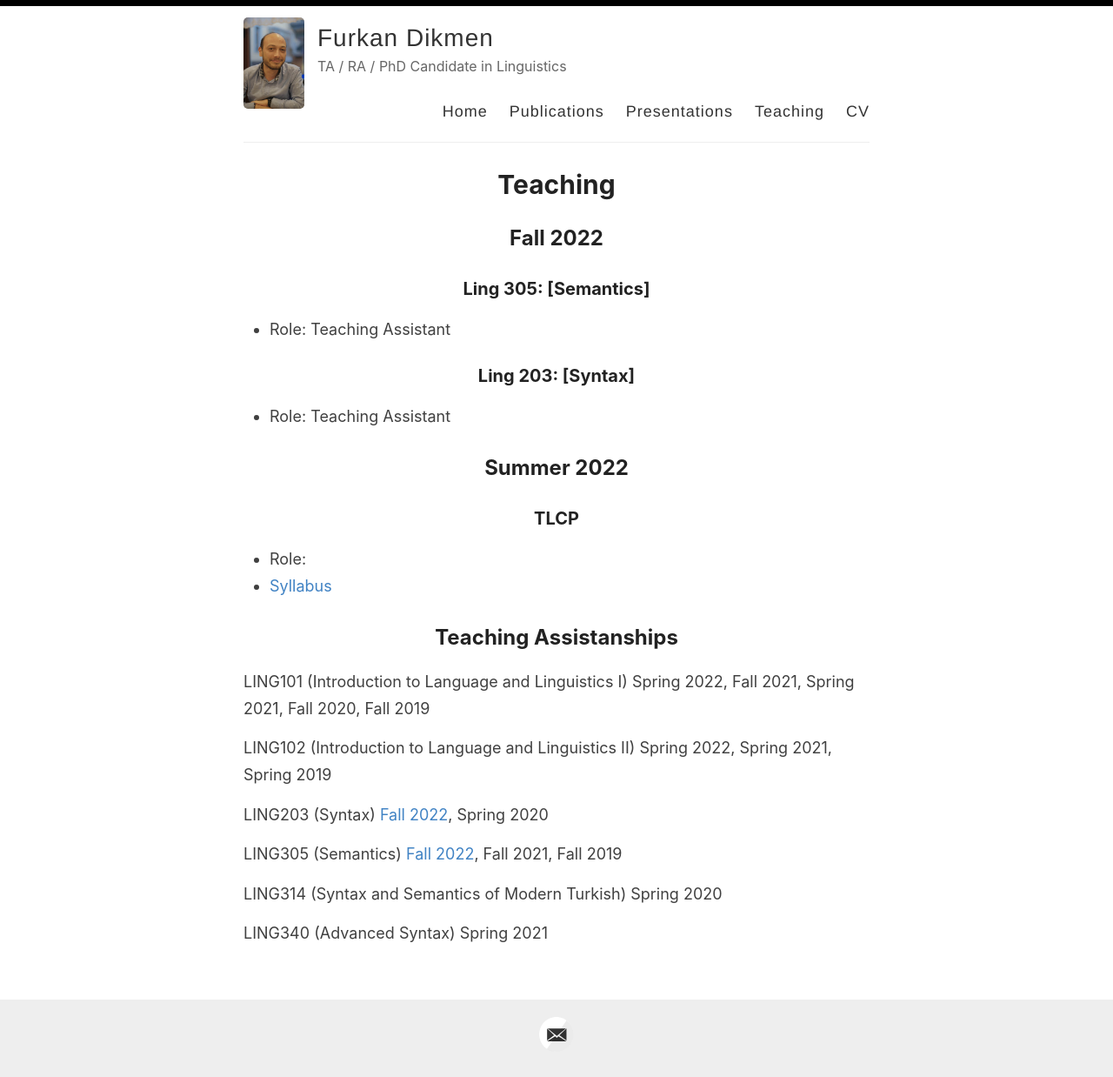
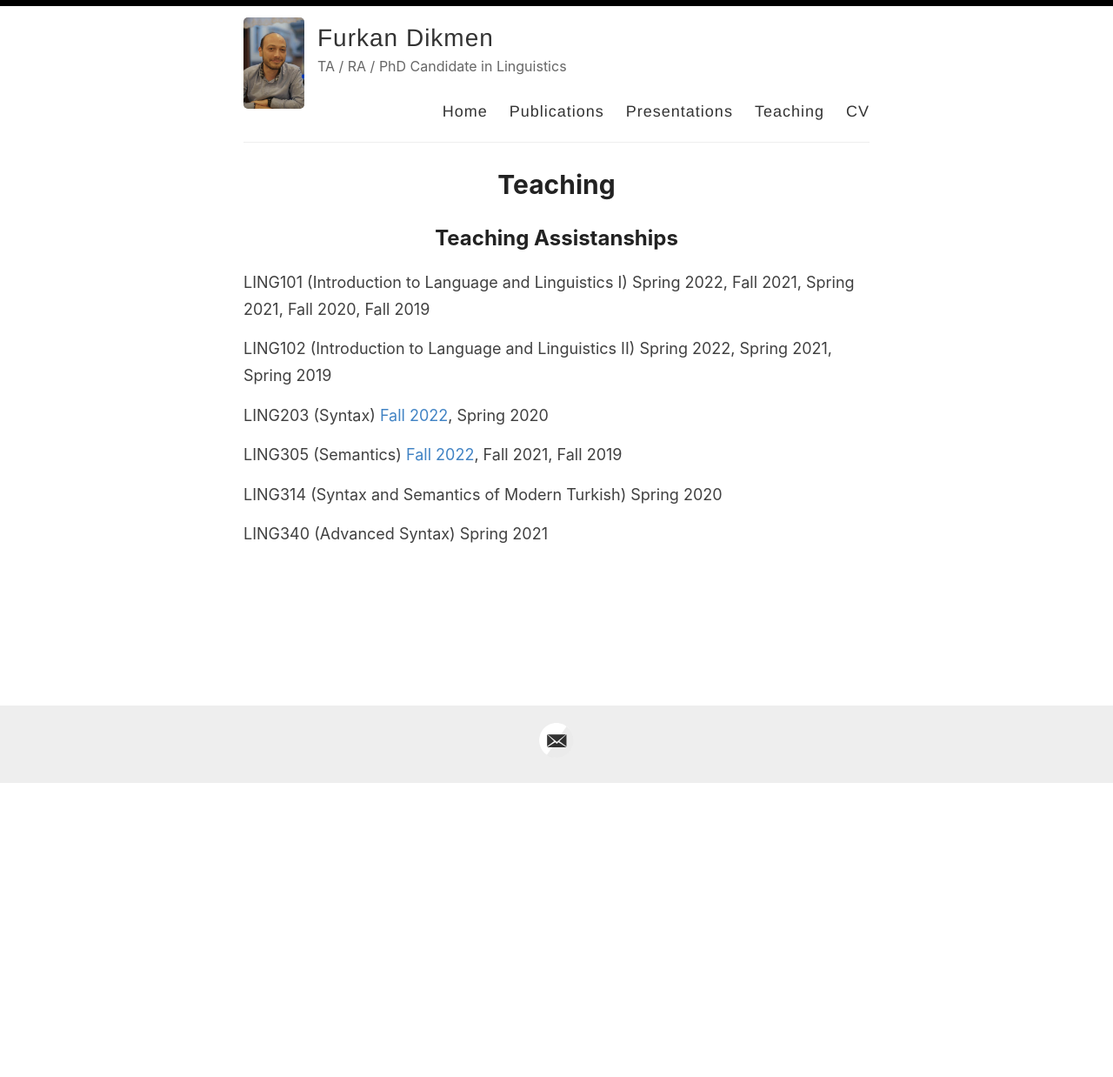
Before and after one commit to furkandikmen/furkandikmen.github.io, a Jekyll site: the page built from _pages/teaching.md, in a window 1280 px wide. Shown: the whole page at 87% size. Built offline with Jekyll 4.4.1, drawn with Linux system fonts in a browser that asks for light colours; after the commit the page ends 901 px from its top, so only the background shows below that.

Commit message:
Update teaching.md

```diff
--- a/_pages/teaching.md
+++ b/_pages/teaching.md
@@ -4,20 +4,8 @@ title: Teaching
 permalink: /teaching/
 ---
 
-## Fall 2022
-### Ling 305: [Semantics]
-- Role: Teaching Assistant
+## Teaching Assistanships
 
-
-### Ling 203: [Syntax]
-- Role: Teaching Assistant
-
-## Summer 2022
-### TLCP
-- Role:
-- [Syllabus](LİNK BURAYA)
-
-## Teaching Assistanships
 LING101 (Introduction to Language and Linguistics I) Spring 2022, Fall 2021, Spring 2021, Fall 2020, Fall 2019
 
 LING102 (Introduction to Language and Linguistics II) Spring 2022, Spring 2021, Spring 2019
```
